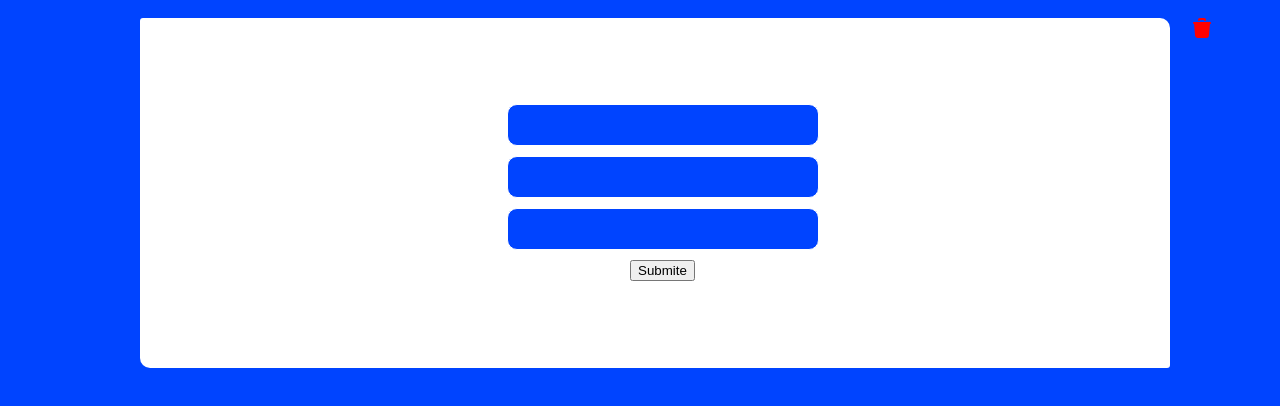
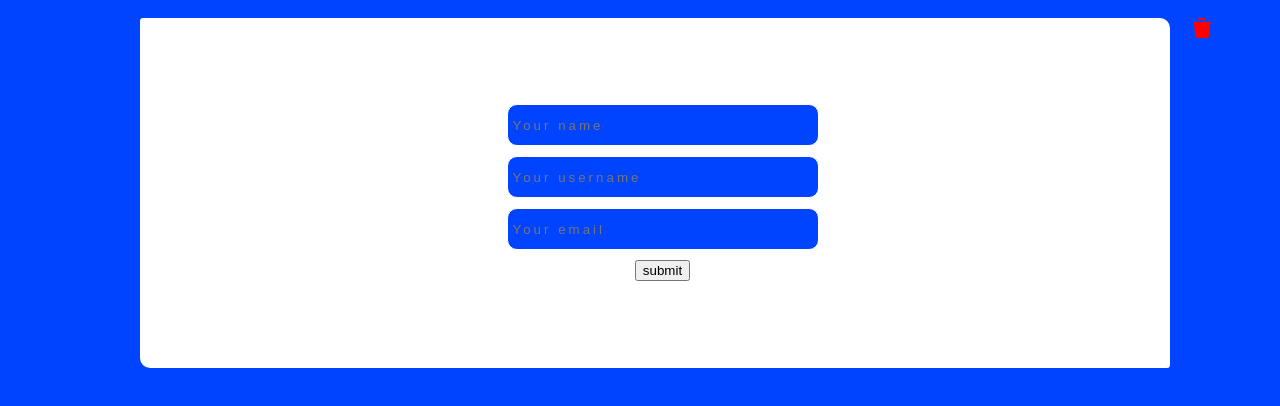
Before and after one commit to abelRdimby/userView, a website: page index.html in a window 1280 px wide. Both pictures are taken after a click on the element 1215 px from the left and 324 px from the top of the page. Shown: the part 256-662 px from the top of the page. Drawn offline with nearby package versions, Linux system fonts and the light colour scheme; no server answers.

Commit message:
resolve formData to sand in the data

```diff
--- a/mainAxiosUSe.js
+++ b/mainAxiosUSe.js
@@ -19,9 +19,9 @@ axios.get('https://jsonplaceholder.typicode.com/users')
 const block = document.querySelector('#block')
  const homeSection = document.querySelector('.myApp')
 const addUserBtn = document.getElementById('addUserBtn')
-const nameInput =document.getElementById('name')
-const usernameInput =document.getElementById('username')
-const emailInput =document.getElementById('email')
+let nameInput =document.getElementById('name')
+let usernameInput =document.getElementById('username')
+let emailInput =document.getElementById('email')
 addUserBtn.addEventListener('click', removeElement);
 
 function removeElement() {
@@ -30,20 +30,22 @@ function removeElement() {
     block.remove()
     document.getElementById('myApp').innerHTML += `
     <div class="useradd" id="signUp">
-            <input class="inputValue" type="text" id="name">
-            <input class="inputValue" type="text" id="username">
-            <input class="inputValue" type="email" id="email">
-            <button id="addUSerSubmit" type="submit">Submite</button>
-
-        </div>
+        <form class="myForm">
+            <input class="inputValue" type="text" id="name" placeholder="Your name">
+            <input class="inputValue" type="text" id="username" placeholder="Your username">
+            <input class="inputValue" type="email" id="email" placeholder="Your email">
+            <input type="submit" value="submit">
+        </form>
+    </div>
     `
 }
+const form = document.getElementsByClassName(".myForm")
 
-
+console.log(form)
 addUserBtn.addEventListener('click', (e) =>{
 
     axios.post("https://jsonplaceholder.typicode.com/users",{
-      name: name.value,
+      name: nameInput,
       username: username.value,
       email: email.value
     })
--- a/style/style.css
+++ b/style/style.css
@@ -110,9 +110,14 @@ span{
         background-color:  white;
         color: rgb(0, 68, 255);
         display: flex;
-        flex-direction: column;
         align-items: center;
         justify-content: center;
+        .myForm{
+            display: flex;
+            flex-direction: column;
+            align-items: center;
+            justify-content: center;
+        }
         .inputValue{
             width: 300px;
             height: 30px;
```
